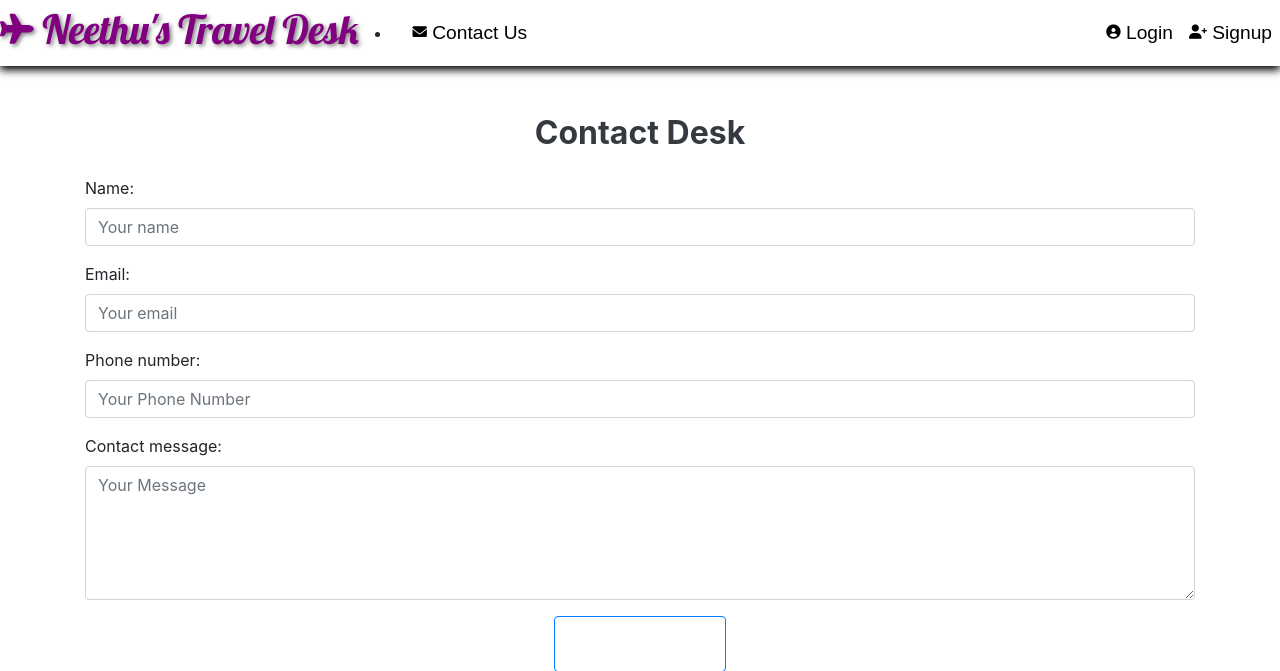
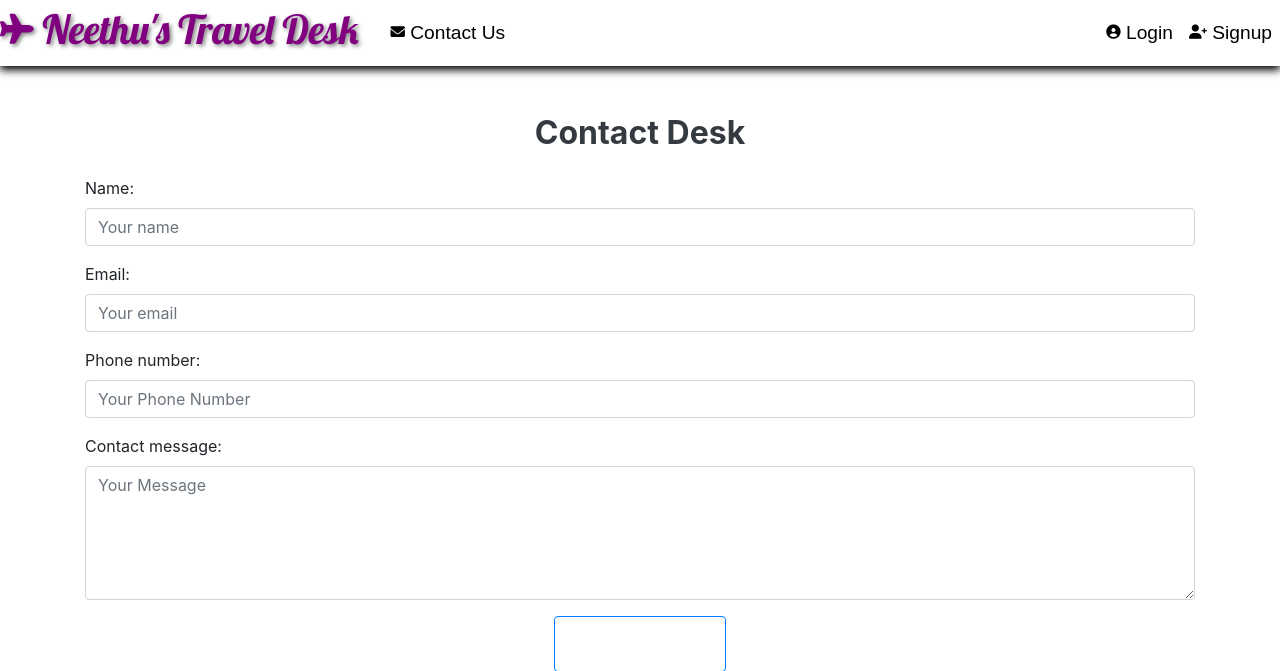
Before and after one commit to ci-sumi/neethus-travel-desk, a Django app: page /accounts/contact in a window 1280 px wide. Shown: the top 671 px of the page. Run offline with Django 5.2, Linux system fonts and the light colour scheme; some libraries are stand-ins or nearby versions.

Commit message:
Remove list bullets from navigation items

```diff
--- a/core/static/css/homepage.css
+++ b/core/static/css/homepage.css
@@ -12,7 +12,12 @@ body {
   background-color:white!important;
   padding: 0px !important;
   box-shadow: 0 4px 8px black;
+
 }
+.nav-item{
+  list-style: none;
+}
+
 .navbar-brand,.nav-link {
   display: inline;
   color: black !important;
```
